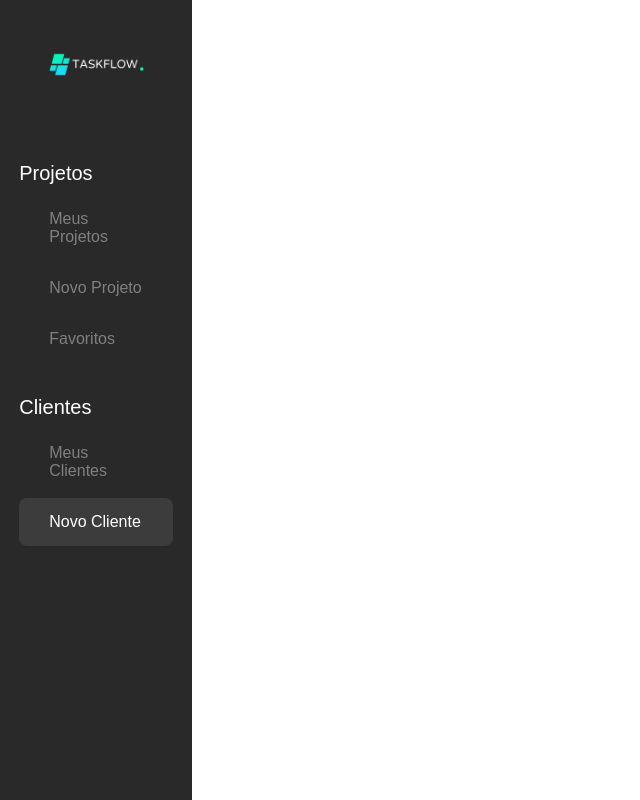
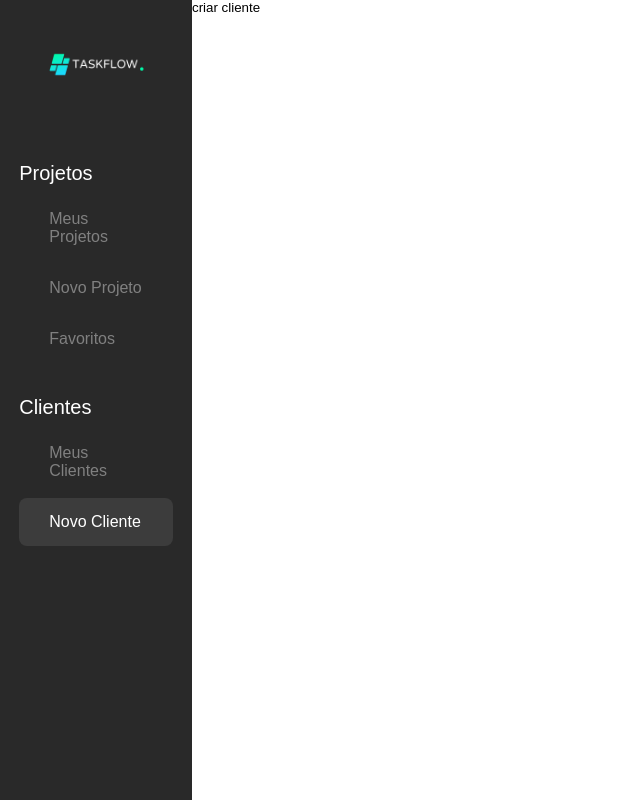
Before and after one commit to caamag/taskflow, a React (Vite) app: page /customer/create in a window 1280 px wide. Shown: the whole page, without its empty margins (0-640 px from the left). Built offline with nearby package versions, Linux system fonts and the light colour scheme; no server answers; sample sign-in values are in the browser's storage.

Commit message:
Enviando atualizações

```diff
--- a/src/pages/createCustomer/createCustomer.jsx
+++ b/src/pages/createCustomer/createCustomer.jsx
@@ -1,9 +1,33 @@
 import './createCustomer.css'
+
+import { useEffect, useState } from 'react'
+import { db } from '../../firebase/config'
+import { collection, addDoc, serverTimestamp } from 'firebase/firestore'
+import { useAuthValue } from '../../context/authContext'
 
 const CreateCustomer = () => {
 
+    const [name, setName] = useState('Cainho')
+    const [email, setEmail] = useState('cainho@teste.com')
+    const { user } = useAuthValue();
+
+    const addCustomer = async () => {
+        if (user) {
+            const userId = user.uid;
+            await addDoc(collection(db, 'users', userId, 'Clientes'), {
+                name,
+                email,
+                createdAt: serverTimestamp(),
+            }).then(response => {
+                console.log(response);
+            })
+        } else {
+            console.log('User logout now.');
+        }
+    }
+
     return <div className='container create-user-container'>
-
+        <button onClick={() => { addCustomer() }}>criar cliente</button>
     </div>
 }
 
```
